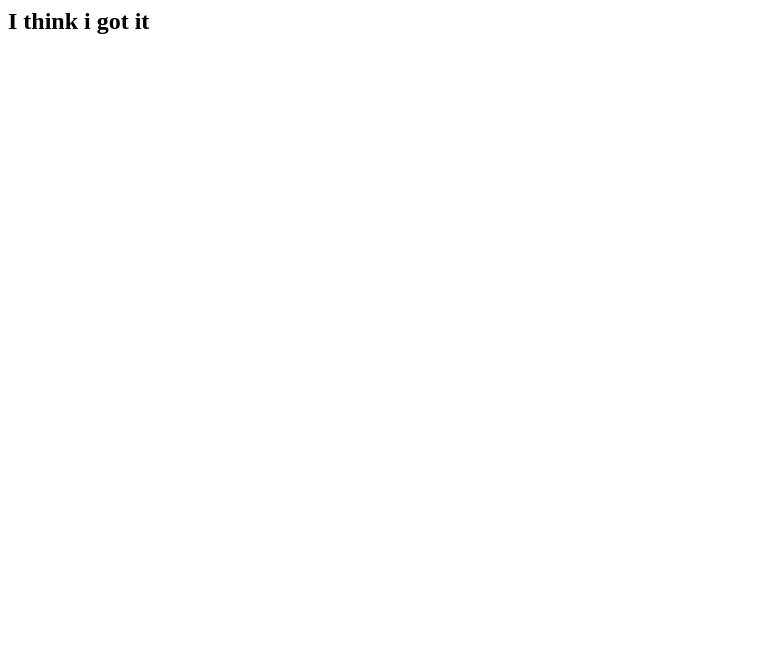
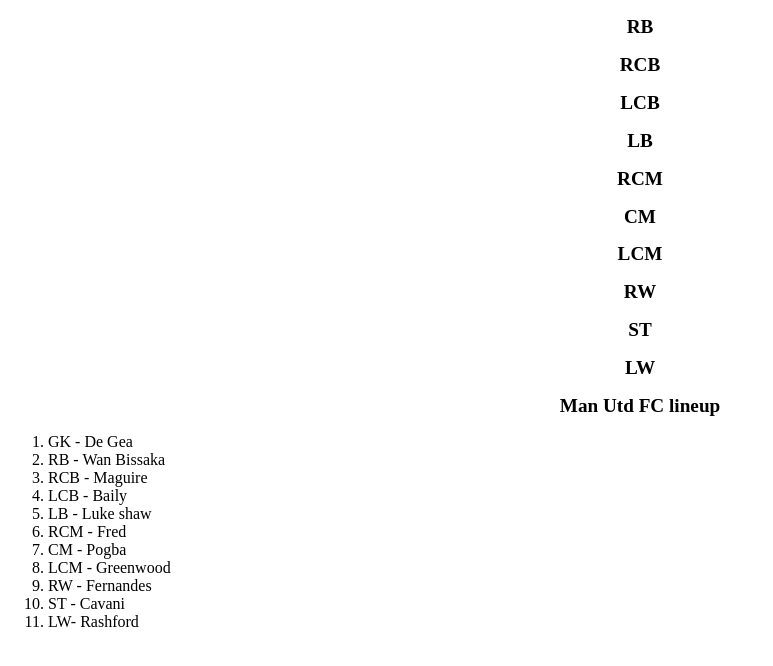
Before and after one commit to Kiru-axis/console, a plain HTML site: page index.html in a window 1280 px wide. Shown: the whole page, without its empty margins (0-773 px from the left). Drawn offline with Linux system fonts and the light colour scheme.

Commit message:
changed file

```diff
--- a/index.css
+++ b/index.css
@@ -0,0 +1,5 @@
+h2{
+    color: black;
+    text-align: center;
+    font-size: larger;
+}
--- a/index.html
+++ b/index.html
@@ -1 +1,48 @@
-<h2>I think i got it</h2>
+<!DOCTYPE html>
+<html>
+    <head>
+        <meta charset="utf-8">
+        <meta name="viewport" content="width=device-width">
+        <link rel="stylesheet" type="text/css" href="index.css">
+        <title>Positioning</title>
+    </head>
+    <body>
+        <div id="pitch">
+            <div id="defence">
+                <span><h2>RB</h2></span>
+                <span><h2>RCB</h2></span>
+                <span><h2>LCB</h2></span>
+                <span><h2>LB</h2></span>
+            </div>
+
+            <div id="midfield">
+                <span><h2>RCM</h2></span>
+                <span><h2>CM</h2></span>
+                <span><h2>LCM</h2></span>
+            </div>
+
+            <div id="attack">
+                <span><h2>RW</h2></span>
+                <span><h2>ST</h2></span>
+                <span><h2>LW</h2></span>
+            </div>
+        </div>
+
+        <div id="lineup">
+            <h2>Man Utd FC lineup</h2>
+            <ol>
+                <li>GK - De Gea</li>
+                <li>RB - Wan Bissaka</li>
+                <li>RCB - Maguire</li>
+                <li>LCB - Baily</li>
+                <li>LB - Luke shaw</li>
+                <li>RCM - Fred</li>
+                <li>CM - Pogba</li>
+                <li>LCM - Greenwood</li>
+                <li>RW - Fernandes</li>
+                <li>ST - Cavani</li>
+                <li>LW- Rashford</li>
+            </ol>
+        </div>
+    </body>
+</html>
```
Also changed, not shown: 1 other file.
